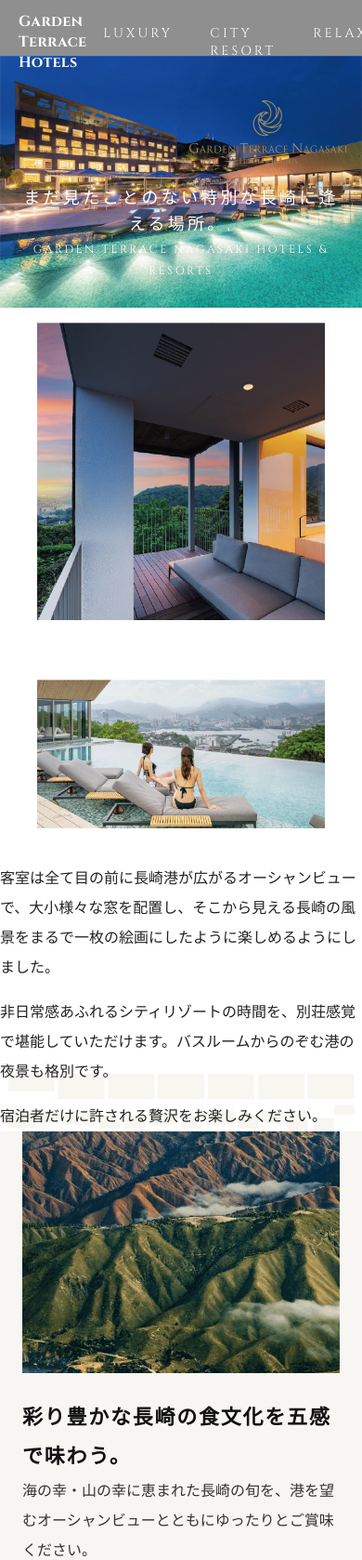
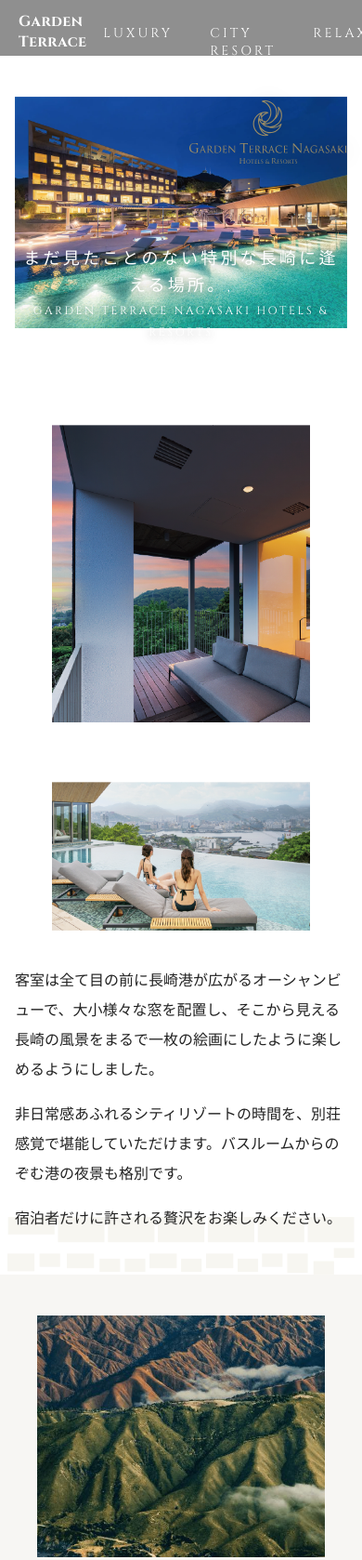
Before and after one commit to syu5687/gt-hotels, a PHP site: page /gtn.php in a window 390 px wide. Shown: the top 1678 px of the page at 93% size. Run offline with PHP 8.4, Linux system fonts and the light colour scheme.

Commit message:
Update gtn.css

```diff
--- a/_assets/css/gtn.css
+++ b/_assets/css/gtn.css
@@ -253,7 +253,7 @@
    余白・レスポンシブ微調整
 ========================================================= */
 @media (max-width:720px){
-  .gtn section{padding:0}
+  .gtn section{padding:44px 16px}
   .gtn-hero__lead{bottom:28px}
   .gtn-sec--rooms::before{height:380px}
   .gtn-sec--breeze::before{height:360px}
```
